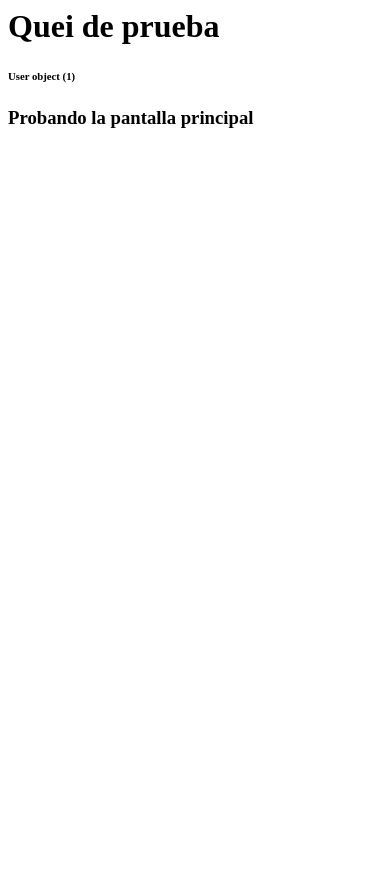
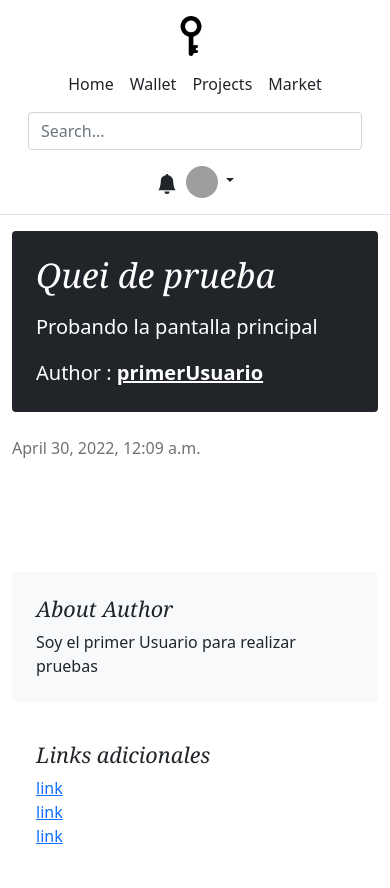
Before and after one commit to TeoEchavarria/QueisProject, a Django app: page /doors/door/1 in a window 390 px wide. Before the commit the page ends 128 px from the top, so only its background shows below. Run offline with Django 4.2, Linux system fonts and the light colour scheme; data comes from the database, SQL or seed files in the repository; both versions use the stored data as it was after the commit; some libraries are stand-ins or nearby versions; grey boxes are pictures that could not be loaded.

Commit message:
Details Doors Update

```diff
--- a/QueisProject/doors/models.py
+++ b/QueisProject/doors/models.py
@@ -4,26 +4,22 @@ from django.utils import timezone
 
 class User(models.Model):
     user_name = models.CharField(max_length=80, unique=True)
+    user_description = models.CharField(max_length=120 , default="Not description")
     email = models.EmailField(unique=True)
     password = models.CharField(max_length=30)
+
+    def __str__(self):
+       return self.user_name
 
     def the_user_exists(self):
        return self.user_name in User.objects.all()
 
 class Quei(models.Model):
    title = models.CharField(max_length=200)
-   text_description = models.CharField(max_length=100, default="Not description")
+   text_description = models.CharField(max_length=120, default="Not description")
    pub_date = models.DateTimeField("date published")
    autor = models.ForeignKey(User, on_delete= models.CASCADE)
-   category = models.CharField(max_length=20)
-
-class QueiContent(models.Model):
-   quei_referece = models.ForeignKey(Quei, on_delete= models.CASCADE, default=0)
-   text_content = models.TextField(default="Not Content")
-   votes = models.IntegerField(default=0)
-
-   def __str__(self):
-      return self.title
+   category = models.CharField(max_length=20, default="NoCategory")
 
    def time_pub_recently(self):
       time_f = timezone.now() - self.pub_date
@@ -46,6 +42,11 @@ class QueiContent(models.Model):
       return timezone.now() >= self.pub_date >= timezone.now() - datetime.timedelta(days=1)
 
 
+class QueiContent(models.Model):
+   quei_referece = models.ForeignKey(Quei, on_delete= models.CASCADE, default=0)
+   text_content = models.TextField(default="Not text Content")
+   votes = models.IntegerField(default=0)
+
 class Comment(models.Model):
    quei = models.ForeignKey(QueiContent, on_delete=models.CASCADE)
    comment_text = models.CharField(max_length=300)
--- /dev/null
+++ b/QueisProject/doors/static/doors/main/details.css
@@ -0,0 +1,103 @@
+/* stylelint-disable selector-list-comma-newline-after */
+
+.blog-header {
+    line-height: 1;
+    border-bottom: 1px solid #e5e5e5;
+  }
+
+  .blog-header-logo {
+    font-family: "Playfair Display", Georgia, "Times New Roman", serif/*rtl:Amiri, Georgia, "Times New Roman", serif*/;
+    font-size: 2.25rem;
+  }
+
+  .blog-header-logo:hover {
+    text-decoration: none;
+  }
+
+  h1, h2, h3, h4, h5, h6 {
+    font-family: "Playfair Display", Georgia, "Times New Roman", serif/*rtl:Amiri, Georgia, "Times New Roman", serif*/;
+  }
+
+  .display-4 {
+    font-size: 2.5rem;
+  }
+  @media (min-width: 768px) {
+    .display-4 {
+      font-size: 3rem;
+    }
+  }
+
+  .nav-scroller {
+    position: relative;
+    z-index: 2;
+    height: 2.75rem;
+    overflow-y: hidden;
+  }
+
+  .nav-scroller .nav {
+    display: flex;
+    flex-wrap: nowrap;
+    padding-bottom: 1rem;
+    margin-top: -1px;
+    overflow-x: auto;
+    text-align: center;
+    white-space: nowrap;
+    -webkit-overflow-scrolling: touch;
+  }
+
+  .nav-scroller .nav-link {
+    padding-top: .75rem;
+    padding-bottom: .75rem;
+    font-size: .875rem;
+  }
+
+  .card-img-right {
+    height: 100%;
+    border-radius: 0 3px 3px 0;
+  }
+
+  .flex-auto {
+    flex: 0 0 auto;
+  }
+
+  .h-250 { height: 250px; }
+  @media (min-width: 768px) {
+    .h-md-250 { height: 250px; }
+  }
+
+  /* Pagination */
+  .blog-pagination {
+    margin-bottom: 4rem;
+  }
+  .blog-pagination > .btn {
+    border-radius: 2rem;
+  }
+
+  /*
+   * Blog posts
+   */
+  .blog-post {
+    margin-bottom: 4rem;
+  }
+  .blog-post-title {
+    margin-bottom: .25rem;
+    font-size: 2.5rem;
+  }
+  .blog-post-meta {
+    margin-bottom: 1.25rem;
+    color: #727272;
+  }
+
+  /*
+   * Footer
+   */
+  .blog-footer {
+    padding: 2.5rem 0;
+    color: #727272;
+    text-align: center;
+    background-color: #f9f9f9;
+    border-top: .05rem solid #e5e5e5;
+  }
+  .blog-footer p:last-child {
+    margin-bottom: 0;
+  }
--- a/QueisProject/doors/templates/doors/detail_door.html
+++ b/QueisProject/doors/templates/doors/detail_door.html
@@ -1,5 +1,138 @@
-{% csrf_token %}
-<h1>{{ quei.title }}</h1>
-<h6>{{ quei.autor }}</h6>
-<h3>{{ quei.text_description }}</h3>
-<h4>{{ quei.queicontent.text_content }}</h4>
+<!doctype html>
+<html lang="en">
+  <head>
+    <meta charset="utf-8">
+    <meta name="viewport" content="width=device-width, initial-scale=1">
+    <meta name="description" content="">
+    <meta name="author" content="Mark Otto, Jacob Thornton, and Bootstrap contributors">
+    <meta name="generator" content="Hugo 0.88.1">
+    <title>Main</title>
+
+    <link rel="canonical" href="https://getbootstrap.com/docs/5.1/examples/sidebars/">
+
+
+
+    <!-- Bootstrap core CSS -->
+    {% load static %}
+    <link rel="stylesheet" href="{% static 'doors/main/details.css' %}">
+    <link rel="stylesheet" href="{% static 'doors/main/bootstrap.min.css' %}">
+
+    <style>
+      .bd-placeholder-img {
+        font-size: 1.125rem;
+        text-anchor: middle;
+        -webkit-user-select: none;
+        -moz-user-select: none;
+        user-select: none;
+      }
+
+      @media (min-width: 768px) {
+        .bd-placeholder-img-lg {
+          font-size: 3.5rem;
+        }
+      }
+    </style>
+
+  </head>
+  <body>
+
+    <header class="p-3 mb-3 border-bottom">
+      <div class="container">
+        <div class="d-flex flex-wrap align-items-center justify-content-center justify-content-lg-start">
+          <a href="/" class="d-flex align-items-center mb-2 mb-lg-0 text-dark text-decoration-none">
+            <img class="bi me-2" width="40" height="40" src="{% static 'images/key_black.png' %}" alt="">
+          </a>
+
+          <ul class="nav col-12 col-lg-auto me-lg-auto mb-2 justify-content-center mb-md-0">
+            <li><a href="{% url 'queis:main' %}" class="nav-link px-2 link-dark">Home</a></li>
+            <li><a href="#" class="nav-link px-2 link-dark">Wallet</a></li>
+            <li><a href="#" class="nav-link px-2 link-dark">Projects</a></li>
+            <li><a href="#" class="nav-link px-2 link-dark">Market</a></li>
+          </ul>
+
+          <form class="col-12 col-lg-auto mb-3 mb-lg-0 me-lg-3">
+            <input type="search" class="form-control" placeholder="Search..." aria-label="Search">
+          </form>
+
+          <div class="dropdown text-end me-2">
+            <a href="#" class="d-block link-dark text-decoration-none" id="dropdownUser1" data-bs-toggle="dropdown" aria-expanded="false">
+              <svg xmlns="http://www.w3.org/2000/svg" width="22" height="20" fill="currentColor" class="bi bi-bell-fill" viewBox="0 0 16 16">
+                <path d="M8 16a2 2 0 0 0 2-2H6a2 2 0 0 0 2 2zm.995-14.901a1 1 0 1 0-1.99 0A5.002 5.002 0 0 0 3 6c0 1.098-.5 6-2 7h14c-1.5-1-2-5.902-2-7 0-2.42-1.72-4.44-4.005-4.901z"/>
+              </svg>
+            </a>
+            <ul class="dropdown-menu dropdown-menu-end dropdown-menu-lg-start" aria-labelledby="dropdownUser1">
+              <div class="list-group list-group-flush scrollarea">
+                {% if new_notifications %}
+                  {% for notification in new_notifications %}
+                    <li><a class="dropdown-item" href="#">{{ notification.type}} - {{ notification.reference }}</a></li>
+                  {% endfor %}
+                {% else %}
+                  <li class="px-2">No notifications</li>
+                {% endif %}
+            </ul>
+          </div>
+
+          <div class="dropdown text-end">
+            <a href="#" class="d-block link-dark text-decoration-none dropdown-toggle" id="dropdownUser1" data-bs-toggle="dropdown" aria-expanded="false">
+              <img src="https://github.com/mdo.png" alt="mdo" width="32" height="32" class="rounded-circle">
+            </a>
+            <ul class="dropdown-menu text-small" aria-labelledby="dropdownUser1">
+              <li><a class="dropdown-item" href="#">New project...</a></li>
+              <li><a class="dropdown-item" href="#">Settings</a></li>
+              <li><a class="dropdown-item" href="#">Profile</a></li>
+              <li><hr class="dropdown-divider"></li>
+              <li><a class="dropdown-item" href="#">Sign out</a></li>
+            </ul>
+          </div>
+        </div>
+      </div>
+    </header>
+
+      <!-- DETAILS QUEI -->
+    <main class="container">
+        {% csrf_token %}
+        <div class="p-4 p-md-5 mb-4 text-white rounded bg-dark">
+          <div class="col-md-6 px-0">
+            <h1 class="display-4 fst-italic">{{ quei.title }}</h1>
+            <p class="lead my-3">{{ quei.text_description }}</p>
+            <p class="lead mb-0">Author : <a href="#" class="text-white fw-bold">{{ quei.autor }}</a></p>
+          </div>
+        </div>
+
+
+        <div class="row g-5">
+          <div class="col-md-8">
+            <article class="blog-post">
+              <p class="blog-post-meta">{{ quei.pub_date }}</p>
+                {% for text in quei.queicontent_set.all %}
+                    {{text.text_content}}
+                {% endfor %}
+            </article>
+          </div>
+
+          <div class="col-md-4">
+            <div class="position-sticky" style="top: 2rem;">
+              <div class="p-4 mb-3 bg-light rounded">
+                <h4 class="fst-italic">About Author</h4>
+                <p class="mb-0">{{ quei.autor.user_description }}</p>
+              </div>
+
+              <div class="p-4">
+                <h4 class="fst-italic">Links adicionales</h4>
+                <ol class="list-unstyled">
+                  <li><a href="#">link</a></li>
+                  <li><a href="#">link</a></li>
+                  <li><a href="#">link</a></li>
+                </ol>
+              </div>
+            </div>
+          </div>
+        </div>
+
+      </main>
+
+
+    <script src="{% static 'doors/main/bootstrap.bundle.min.js' %}"></script>
+  </body>
+
+</html>
```
Also changed, not shown: QueisProject/db.sqlite3, QueisProject/doors/migrations/0004_user_user_description_alter_quei_text_description_and_more.py (added).
